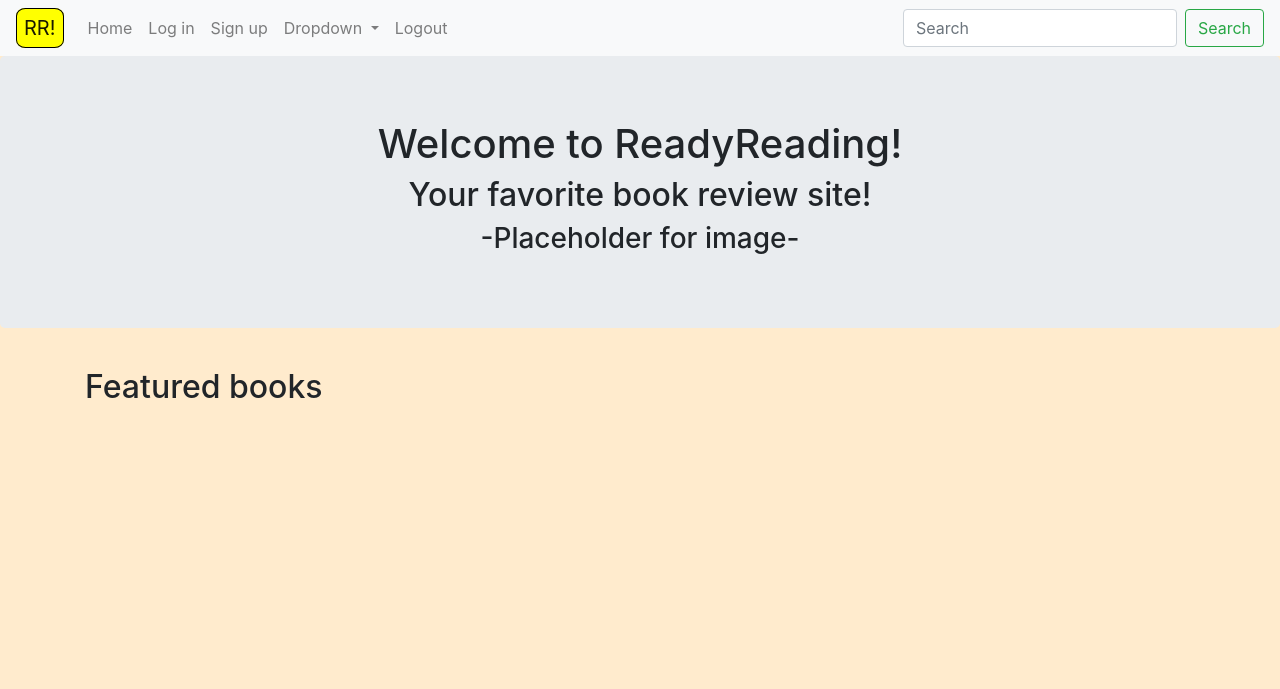
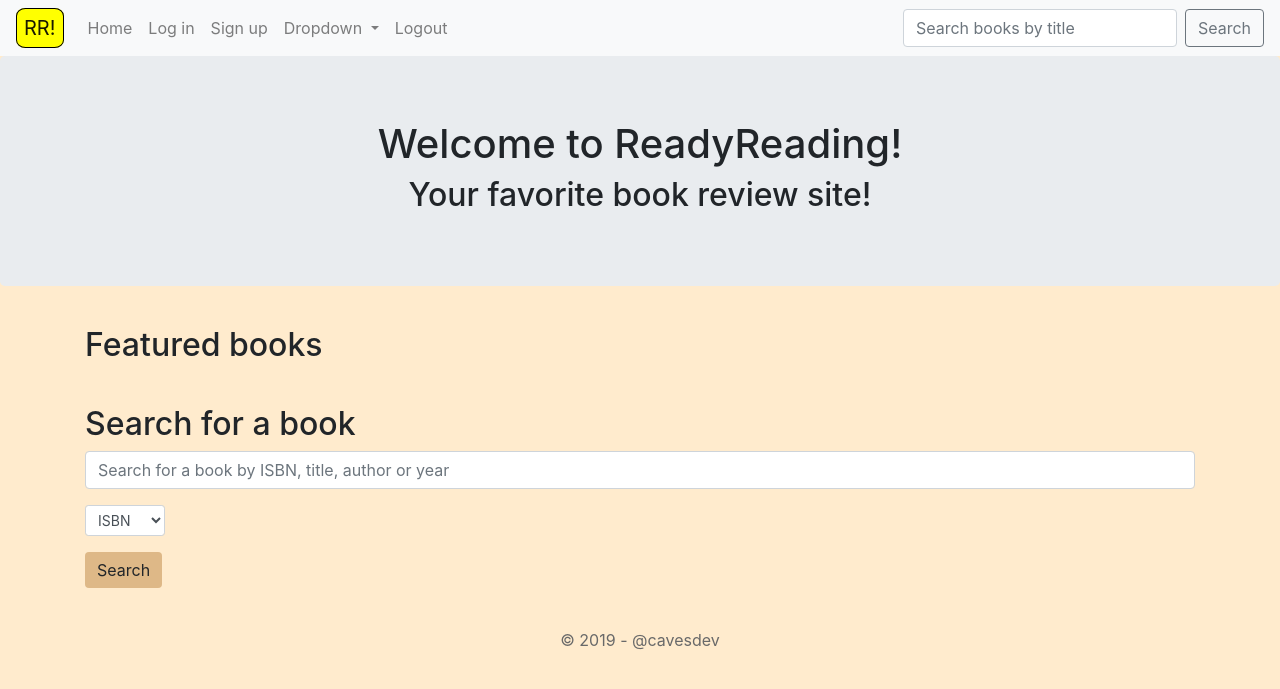
Before and after one commit to cavesdev/readyreadingcs50, a Flask app: page / in a window 1280 px wide. Shown: the top 689 px of the page. Run offline with Flask 2, Linux system fonts and the light colour scheme; some libraries are stand-ins or nearby versions.

Commit message:
added search functionality to index and search bar

```diff
--- a/app.py
+++ b/app.py
@@ -2,7 +2,7 @@ import os
 
 from flask import Flask, session, render_template, request, url_for, redirect
 from flask_session import Session
-from sqlalchemy import create_engine
+from sqlalchemy import create_engine, text
 from sqlalchemy.orm import scoped_session, sessionmaker
 
 KEY = 'yAcxcAMdMRIghLzrb86x5Q'
@@ -73,3 +73,16 @@ def logout():
 
     session['username'] = None
     return redirect(url_for('index'))
+
+
+@app.route('/search', methods=['POST'])
+def search():
+    keyword = request.form.get('keyword')
+    kw_type = request.form.get('kw_type')
+
+    if kw_type is None:
+        kw_type = 'title'
+
+    results = db.execute(f"SELECT * FROM books WHERE {kw_type} LIKE :keyword", {"keyword": f"%{keyword}%"}).fetchall()
+
+    return render_template('search.html', keyword=keyword, results=results)
--- a/templates/index.html
+++ b/templates/index.html
@@ -6,11 +6,32 @@
     <div class="jumbotron" style="text-align: center">
         <h1>Welcome to ReadyReading!</h1>
         <h2>Your favorite book review site!</h2>
-
-    <h3>-Placeholder for image-</h3>
     </div>
 
     <div class="container">
         <h2>Featured books</h2>
     </div>
+
+    <div class="container">
+        <h2>Search for a book</h2>
+
+        <form action="{{ url_for('search') }}" method="post">
+            <div class="form-group">
+                <input class="form-control" type="search" placeholder="Search for a book by ISBN, title, author or year"
+                aria-label="Search" name="keyword">
+            </div>
+            <div class="form-group">
+                <select class="form-control form-control-sm" name="kw_type" style="width: 80px">
+                    <option value="isbn">ISBN</option>
+                    <option value="title">Title</option>
+                    <option value="author">Author</option>
+                    <option value="year">Year</option>
+                </select>
+            </div>
+            <div class="form-group">
+                <button class="btn btn-light" type="submit">Search</button>
+            </div>
+
+        </form>
+    </div>
 {% endblock %}
--- a/templates/layout.html
+++ b/templates/layout.html
@@ -19,6 +19,16 @@
         .container {
             margin-top: 40px
         }
+
+        .btn-light {
+            border: none;
+            background-color: burlywood
+        }
+
+        #footer {
+            color: dimgray;
+        }
+
     </style>
     {% block style %}{% endblock %}
 </head>
@@ -55,9 +65,9 @@
                 <a class="nav-link" href="{{ url_for('logout') }}">Logout</a>
             </li>
         </ul>
-        <form class="form-inline my-2 my-lg-0">
-            <input class="form-control mr-sm-2" type="search" placeholder="Search" aria-label="Search">
-            <button class="btn btn-outline-success my-2 my-sm-0" type="submit">Search</button>
+        <form class="form-inline my-2 my-lg-0" action="{{ url_for('search') }}" method="post">
+            <input class="form-control mr-sm-2" type="search" placeholder="Search books by title" aria-label="Search" name="keyword">
+            <button class="btn btn-outline-secondary my-2 my-sm-0" type="submit">Search</button>
         </form>
     </div>
 </nav>
@@ -69,6 +79,11 @@
     <script src="https://code.jquery.com/jquery-3.3.1.slim.min.js" integrity="sha384-q8i/X+965DzO0rT7abK41JStQIAqVgRVzpbzo5smXKp4YfRvH+8abtTE1Pi6jizo" crossorigin="anonymous"></script>
     <script src="https://stackpath.bootstrapcdn.com/bootstrap/4.3.1/js/bootstrap.bundle.min.js" integrity="sha384-xrRywqdh3PHs8keKZN+8zzc5TX0GRTLCcmivcbNJWm2rs5C8PRhcEn3czEjhAO9o" crossorigin="anonymous"></script>
 
+<div class="container text-center" id="footer">
+    <p> © 2019 - @cavesdev</p>
+
+</div>
+
 
 </body>
 </html>
```
Also changed, not shown: templates/login.html (+0 -11 lines), templates/search.html (added, +30 -0 lines). Lines whose indentation alone changed are shown as unchanged.
